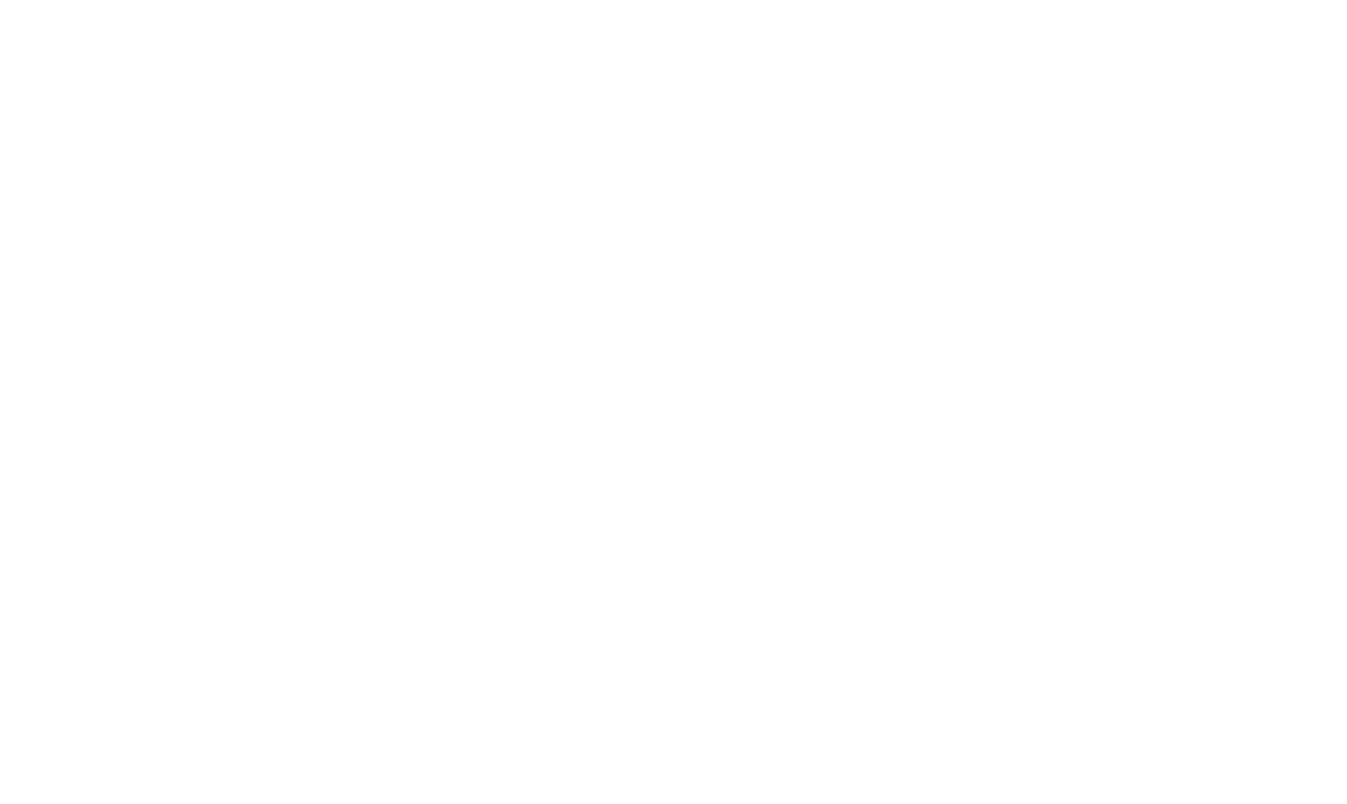
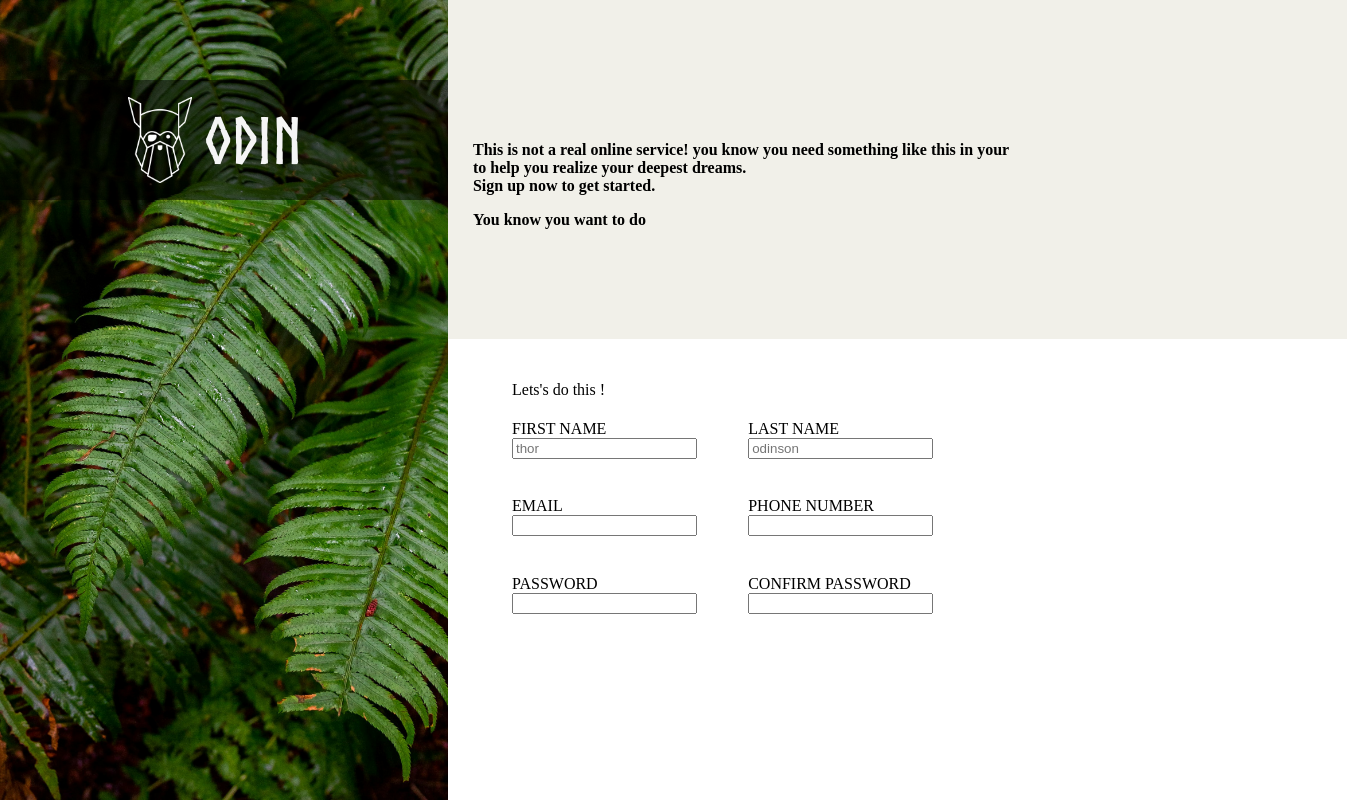
Before and after one commit to sld-web/odin-signupform, a plain HTML site: page index.html in a window 1280 px wide. Shown: the whole page, 1347 px wide, since content can reach past the window. Drawn offline with Linux system fonts and the light colour scheme.

Commit message:
form-setup

```diff
--- a/index.html
+++ b/index.html
@@ -3,9 +3,61 @@
 <head>
     <meta charset="UTF-8">
     <meta name="viewport" content="width=device-width, initial-scale=1.0">
-    <link rel="stylesheet" href="tailwind/src/output.css">
+    <link rel="stylesheet" href="style.css">
     <title>Sign up </title>
 </head>
 <body>
+    <div class="main-container">
+        <div class="img-container">
+            <img src="img/bg.jpg" alt="img" class="main-img">
+        <div class="logo-container">
+            <img class="logo" src="img/logo/odin-lined.png">
+            <p class="logo-txt">ODIN</p>
+        </div>
+        </div>
+        <div class="form-container">
+            <div class="hero">
+                <p class="main-txt">This is not a real online service! you know you need something like this in your<br>
+                    to help you realize your deepest dreams. <br>Sign up now to get started.
+                </p>
+                <p class="sub-txt">You know you want to do</p>
+            </div>
+            <div class="form">
+                <form action="" method="post">
+                    <div class="form-title">Lets's do this !</div>
+                    <div class="names-sect">
+                        <div class="first-name">
+                           <label for="fname">FIRST NAME</label>
+                           <input type="text" name="fname" id="fname" class="fname" placeholder="thor">
+                        </div>
+                        <div class="last-name">
+                            <label for="lname">LAST NAME</label>
+                            <input type="text" name="lname"  id="lname" class="lname" placeholder="odinson">
+                        </div>
+                    </div>
+                    <div class="contact-sect">
+                        <div class="email">
+                            <lable for="email">EMAIL</lable>
+                            <input type="email" name="email" id="email" class="email-inp">
+                        </div>
+                        <div class="phn-number">
+                            <label for="phn-number">PHONE NUMBER</label>
+                            <input type="tel" name="phn-number" id="phn-number" class="phn-inp">
+                        </div>
+                    </div>
+                    <div class="pwd">
+                        <div class="pwd-inp-sect">
+                            <label for="password">PASSWORD</label>
+                            <input type="password" name="password" id="password" class="pwd-inp">
+                        </div>
+                        <div class="pwd-cnf-inp">
+                            <label for="pwd-conf">CONFIRM PASSWORD</label>
+                            <input type="password" name="pwd-conf" id="pwd-conf" class="pwd-conf">
+                        </div>
+                    </div>
+                </form>
+            </div>
+        </div>
+    </div>
 </body>
 </html>
--- a/style.css
+++ b/style.css
@@ -0,0 +1,124 @@
+@font-face {
+    font-family: 'norse-bold';
+    src: url('fonts/Norse-Bold.otf') format('opentype');
+    font-weight: normal;
+    font-style: normal;
+}
+
+html body{
+    width: 100%;
+    height: 100%;
+    margin: 0;
+    box-sizing: border-box;
+    overflow: hidden;
+    background-color:white;
+}
+
+.main-container{
+    display: flex;
+    flex-direction: row;
+}
+
+.img-container{
+    position: relative;
+    width: 100vw;
+    height: 100vh;
+}
+
+.main-img{
+    z-index: 1;
+    width: 35vw;
+    height: 100vh;
+    object-fit: cover;
+}
+
+.logo{
+    width: 5vw;
+    height: auto;
+    margin-left: 10vw;
+
+}
+
+.logo-container{
+    display: flex;
+    align-items: center;
+    position: absolute;
+    top: 10vh;
+    z-index: 2;
+    width: 35vw;
+    height: 15vh;
+    background-color: rgb(0, 0, 0, 0.5);
+
+}
+
+.logo-txt{
+    font-family: norse-bold,sans-serif;
+    font-size: 4rem;
+    color: whitesmoke;
+    text-align: center;
+    margin-left: 1vw;
+}
+
+.form-container{
+    display: flex;
+    flex-direction: column;
+    width: 65vw;
+    height: 100vh;
+}
+
+.hero{
+    background-color: rgb(241, 240, 233);
+    padding: 15%;
+    padding-left: 3%;
+    padding-right: 5%;
+    width: 65vw;
+    text-align: left;
+    font-weight: bold;
+    height: 11.2vh;
+}
+
+.form{
+    display: flex;
+    flex-direction: row;
+    margin-top: 5%;
+    width: 65vw;
+    margin-right: 2vw;
+    margin-left: 5vw;
+}
+
+.first-name,.last-name{
+    display: flex;
+    flex-direction: column;
+    margin-top: 5%;
+    width: 90%;
+}
+
+.names-sect{
+    display: flex;
+    flex-direction: row;
+    gap: 4vw;
+}
+
+.email-inp, .phn-inp{
+    display: flex;
+    flex-direction: column;
+}
+
+.contact-sect{
+    display: flex;
+    flex-direction: row;
+    gap: 4vw;
+    margin-top: 3vw;
+}
+
+.pwd-inp-sect, .pwd-cnf-inp{
+    display: flex;
+    flex-direction: column;
+}
+
+.pwd{
+    display: flex;
+    flex-direction: row;
+    gap: 4vw;
+    margin-top: 3vw;
+}
```
